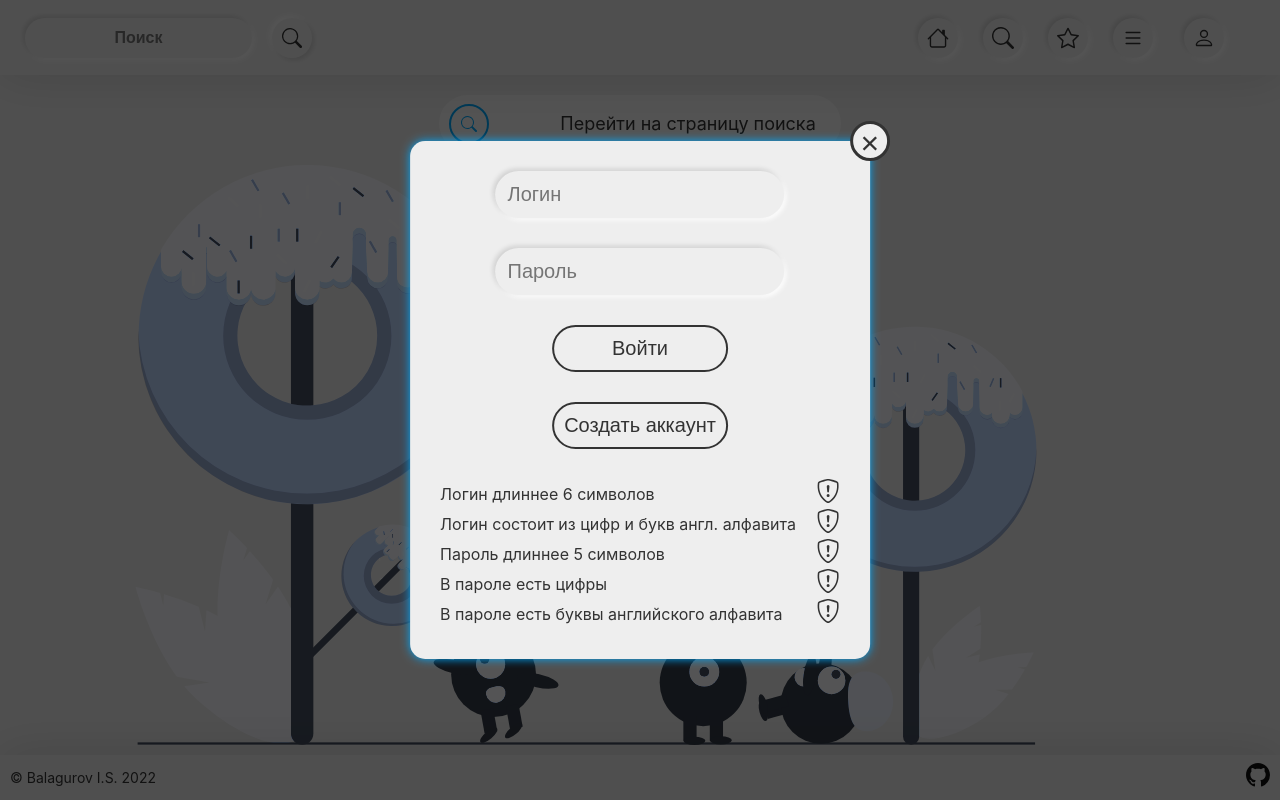
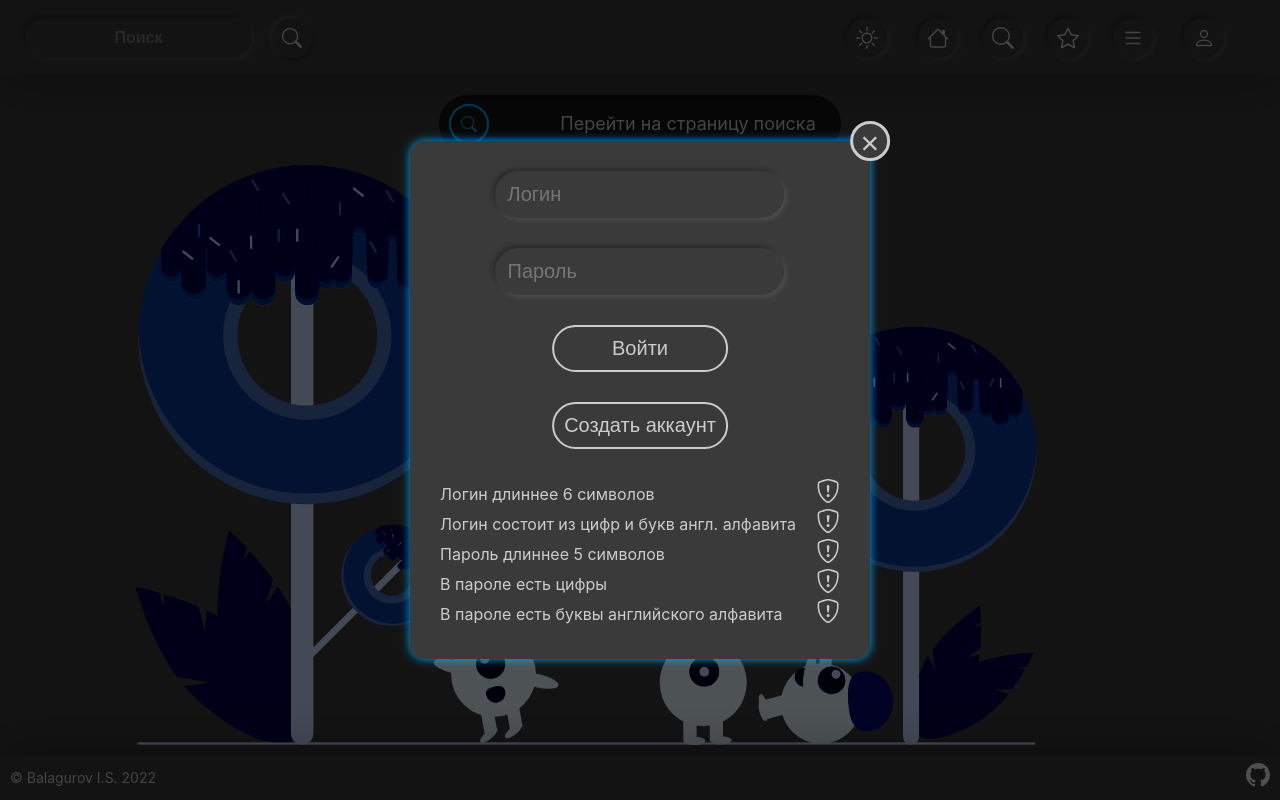
Before and after one commit to GyphaFacia/alist1react2, a React (Create React App) app: page / in a window 1280 px wide. Built offline with nearby package versions, Linux system fonts and the light colour scheme.

Commit message:
theme change button

```diff
--- a/src/Components/Layout/Header/Header.js
+++ b/src/Components/Layout/Header/Header.js
@@ -2,11 +2,13 @@ import {useSelector, useDispatch} from 'react-redux'
 import React from 'react'
 import style from './style.module.scss'
 import Search from '../../Search/Search'
-import {BsStar, BsSearch, BsList, BsPerson, BsHouse} from 'react-icons/bs'
+import {
+    BsStar, BsSearch, BsList, BsPerson, BsHouse, BsSun, BsMoonStars
+} from 'react-icons/bs'
 import {searchReducer, authReducer} from '../../../Redux/reducers'
 import {Link} from 'react-router-dom'
 import {motion} from 'framer-motion'
-import {Motions} from '../../../Theme/Theme'
+import {Motions, setTheme} from '../../../Theme/Theme'
 
 function IcoBtn(props){
     const Btn = (props)=>(<button {...props}/>)
@@ -35,8 +37,11 @@ function IcoBtn(props){
 export default function Header(props){
     const { token } = useSelector(store => store.auth)
     const dispatch = useDispatch()
+    const [themeIcon, setThemeIcon] = React.useState(<BsSun/>)
 
     const headerIcoBtns = [
+        {title: (token)=>'Тема', onClick: handleThemeBtnClick, icon: themeIcon},
+
         {title: ()=>'Домой', link: '', icon: <BsHouse/>,},
         {title: ()=>'Поиск', link: 'search', icon: <BsSearch/>,},
         {title: ()=>'Оценено', link: 'rates', icon: <BsStar/>,},
@@ -46,12 +51,17 @@ export default function Header(props){
         onClick: handleAuthBtnClick, icon: <BsPerson/>,},
     ]
 
+    function handleThemeBtnClick(){
+        const oldTheme = localStorage.getItem('theme')
+        const newTheme = oldTheme == 'light' ? 'dark' : 'light'
+        setTheme(newTheme)
+        document.location.reload()
+    }
+
     function handleAuthBtnClick(){
         if(!!token){
             dispatch(authReducer.logOut())
-            setTimeout(()=>{
-                document.location.reload()
-            }, 500)
+            document.location.reload()
         }
         else{
             dispatch(authReducer.setShowSignInModal(true))
--- a/src/Components/Misc/UnDrawPic/UnDrawPic.js
+++ b/src/Components/Misc/UnDrawPic/UnDrawPic.js
@@ -9,7 +9,7 @@ export default function UnDrawPic(props){
     return (
         <motion.img
         initial={{
-            x: '-50vw',
+            x: '50vw',
             opacity: 0,
         }}
         animate={{
@@ -18,6 +18,7 @@ export default function UnDrawPic(props){
         }}
         transition={{
             duration: 0.33,
+            delay: 0.5,
         }}
 
         className = {style.UnDrawPic}
--- a/src/Theme/Theme.js
+++ b/src/Theme/Theme.js
@@ -32,16 +32,22 @@ export const lightTheme = {
     shadowColorB: '#fff',
 }
 
-export function setTheme(newTheme){
+const themes = {
+    light: lightTheme,
+    dark: darkTheme,
+}
+
+export function setTheme(themeName){
+    localStorage.setItem('theme', themeName)
+    const newTheme = themes[themeName]
     const docStyle = document.documentElement.style
     for (let varName in newTheme){
         docStyle.setProperty(`--${varName}`, newTheme[varName])
     }
 }
 
-let defaultTheme = darkTheme
-defaultTheme = lightTheme
-setTheme(defaultTheme)
+let savedTheme = localStorage.getItem('theme') ?? 'dark'
+setTheme(savedTheme)
 
 export const Motions = {
     glowIn:{
```
